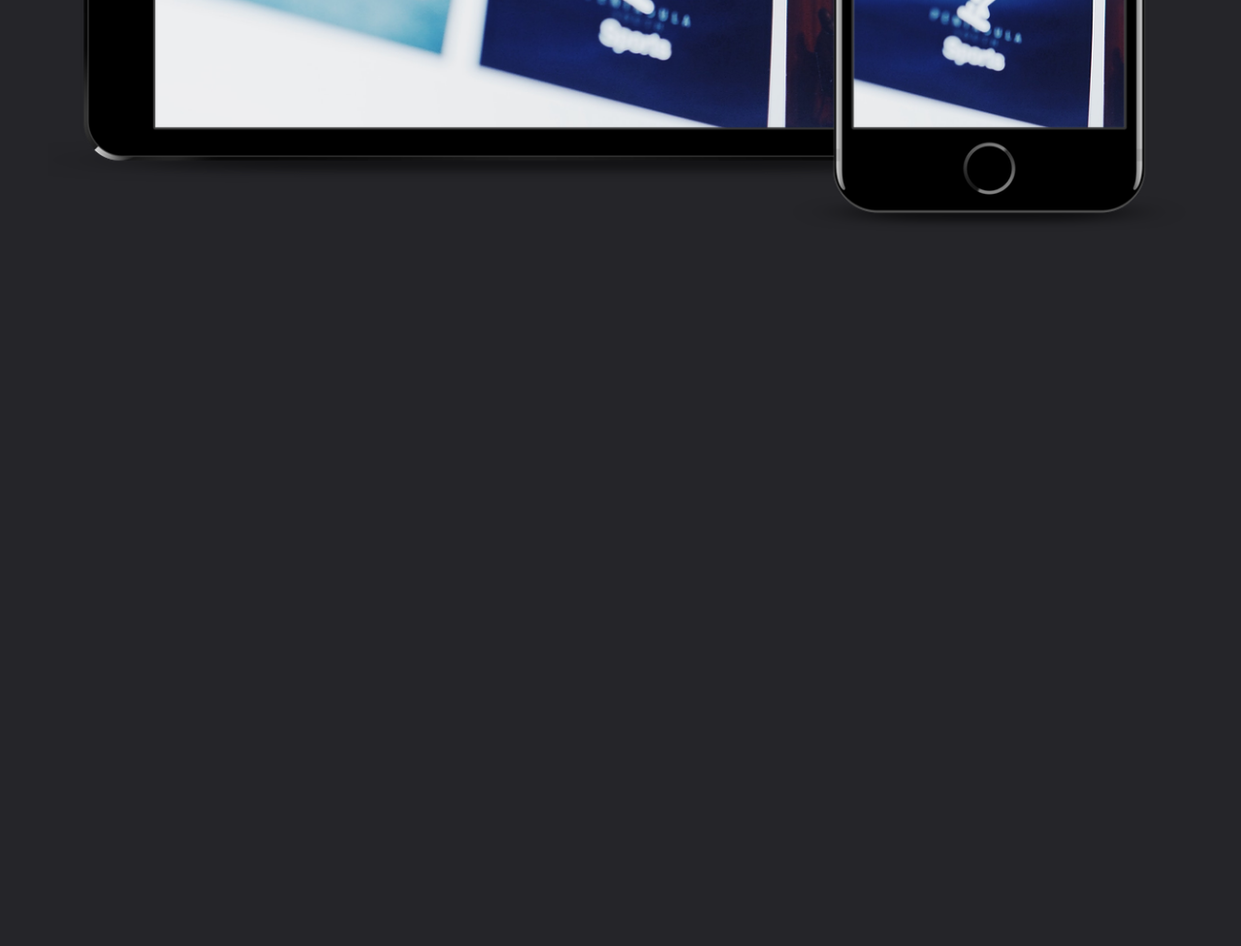
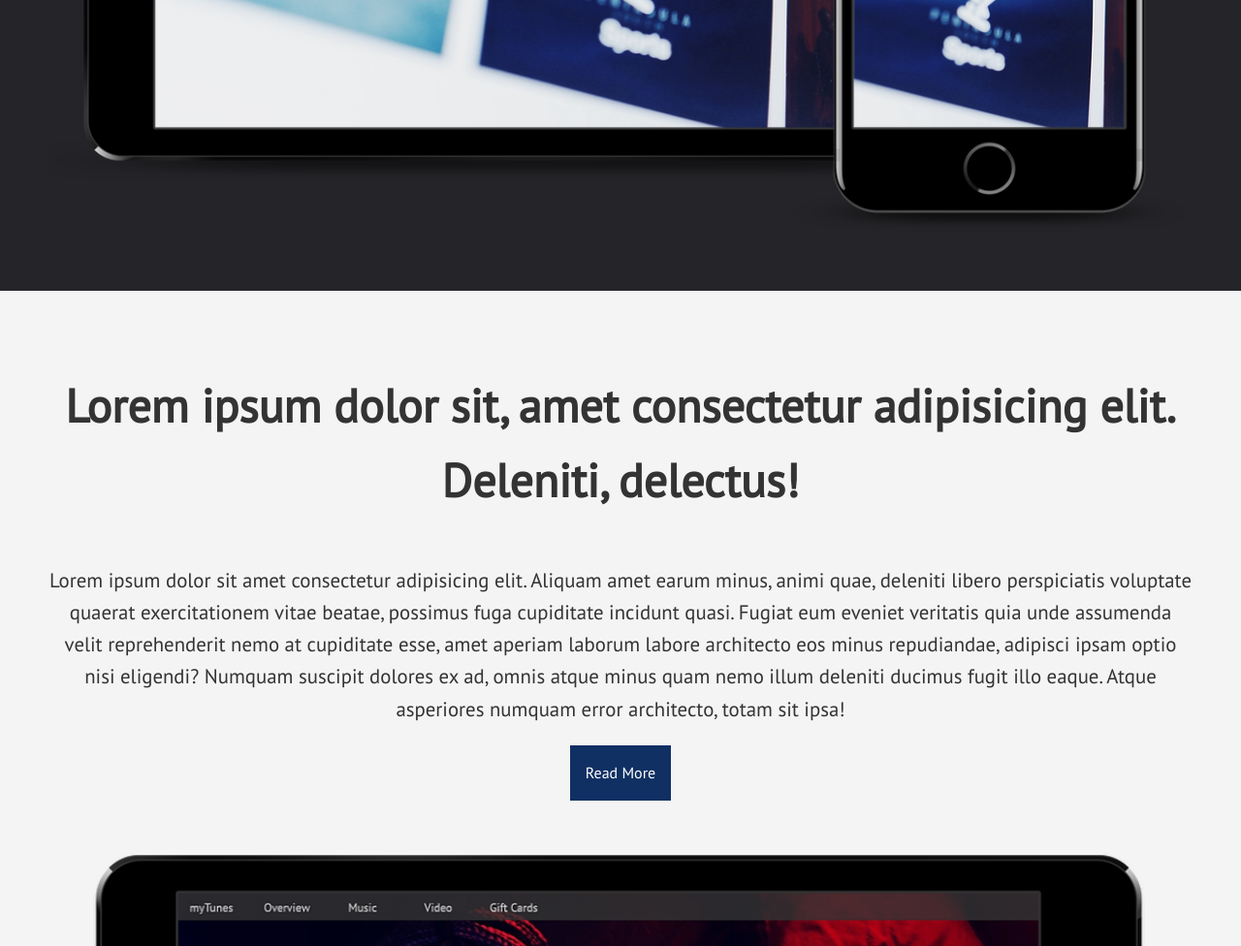
Before and after one commit to dedeogluhu/js-practice, a plain HTML site: page web-page-demo/src/index.html in a window 1280 px wide. Shown: the part 1864-2840 px from the top of the page at 97% size. Before the commit the page ends 2164 px from the top, so only its background shows below. Drawn offline with nearby package versions, Linux system fonts and the light colour scheme.

Commit message:
finished video section

```diff
--- a/web-page-demo/src/css/style.css
+++ b/web-page-demo/src/css/style.css
@@ -111,6 +111,11 @@ a {
 
 .text-light {
   color: var(--light-color);
+}
+
+.bg-light {
+  background: var(--light-color);
+  color: #333;
 }
 
 .mb {
--- a/web-page-demo/src/index.html
+++ b/web-page-demo/src/index.html
@@ -70,6 +70,21 @@
     </section>
 
     <!-- Video Section -->
+    <section id="video" class="section bg-light">
+        <div class="container">
+            <h3>Lorem ipsum dolor sit, amet consectetur adipisicing elit. Deleniti, delectus!</h3>
+            <p class="lead">
+                Lorem ipsum dolor sit amet consectetur adipisicing elit. Aliquam amet earum minus, animi quae, deleniti
+                libero perspiciatis voluptate quaerat exercitationem vitae beatae, possimus fuga cupiditate incidunt
+                quasi. Fugiat eum eveniet veritatis quia unde assumenda velit reprehenderit nemo at cupiditate esse,
+                amet aperiam laborum labore architecto eos minus repudiandae, adipisci ipsam optio nisi eligendi?
+                Numquam suscipit dolores ex ad, omnis atque minus quam nemo illum deleniti ducimus fugit illo eaque.
+                Atque asperiores numquam error architecto, totam sit ipsa!
+            </p>
+            <a href="#" class="btn btn-secondary">Read More</a>
+            <img src="img/mockup2.png" alt="mockup2">
+        </div>
+    </section>
 
     <!-- Entertainment Section -->
 
```
